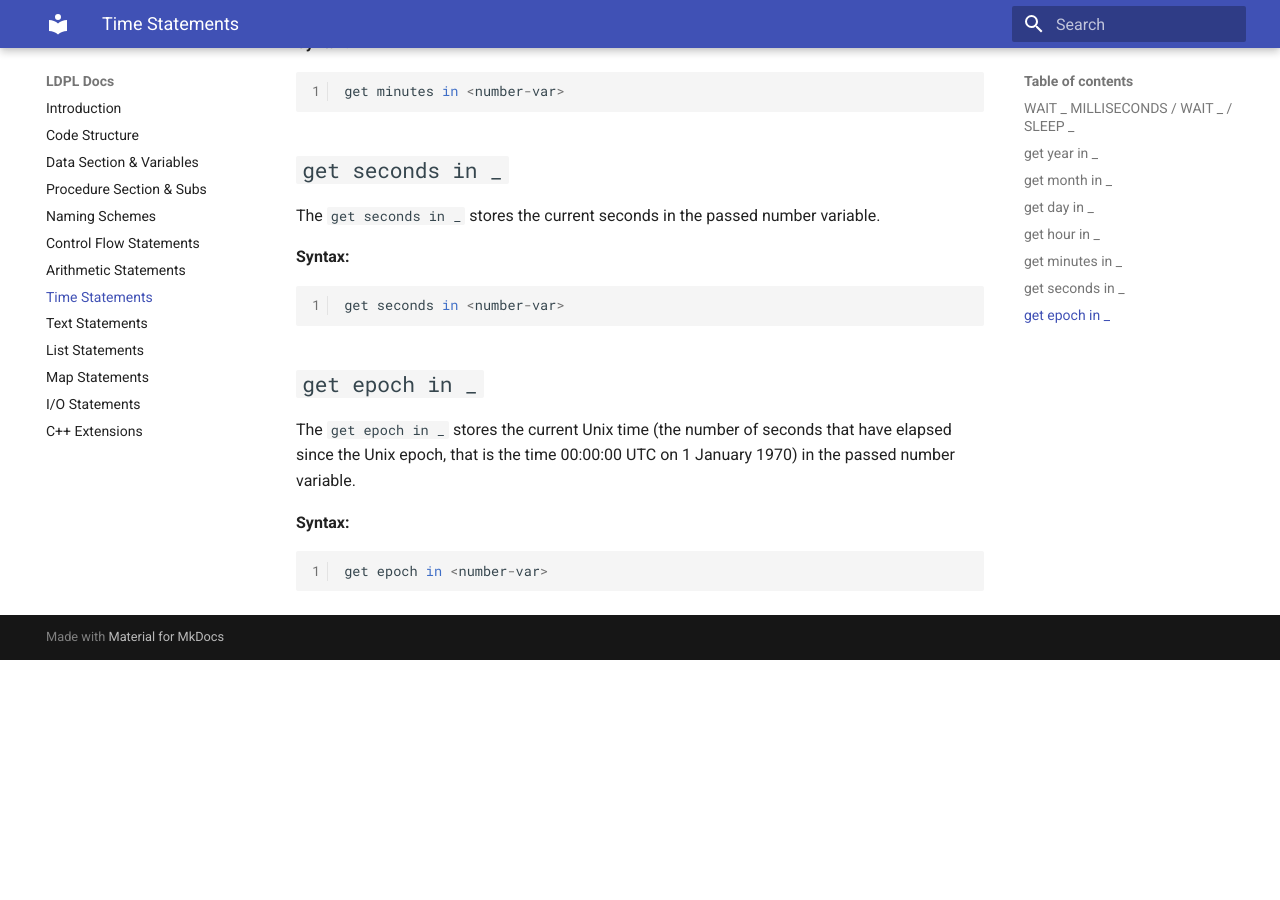
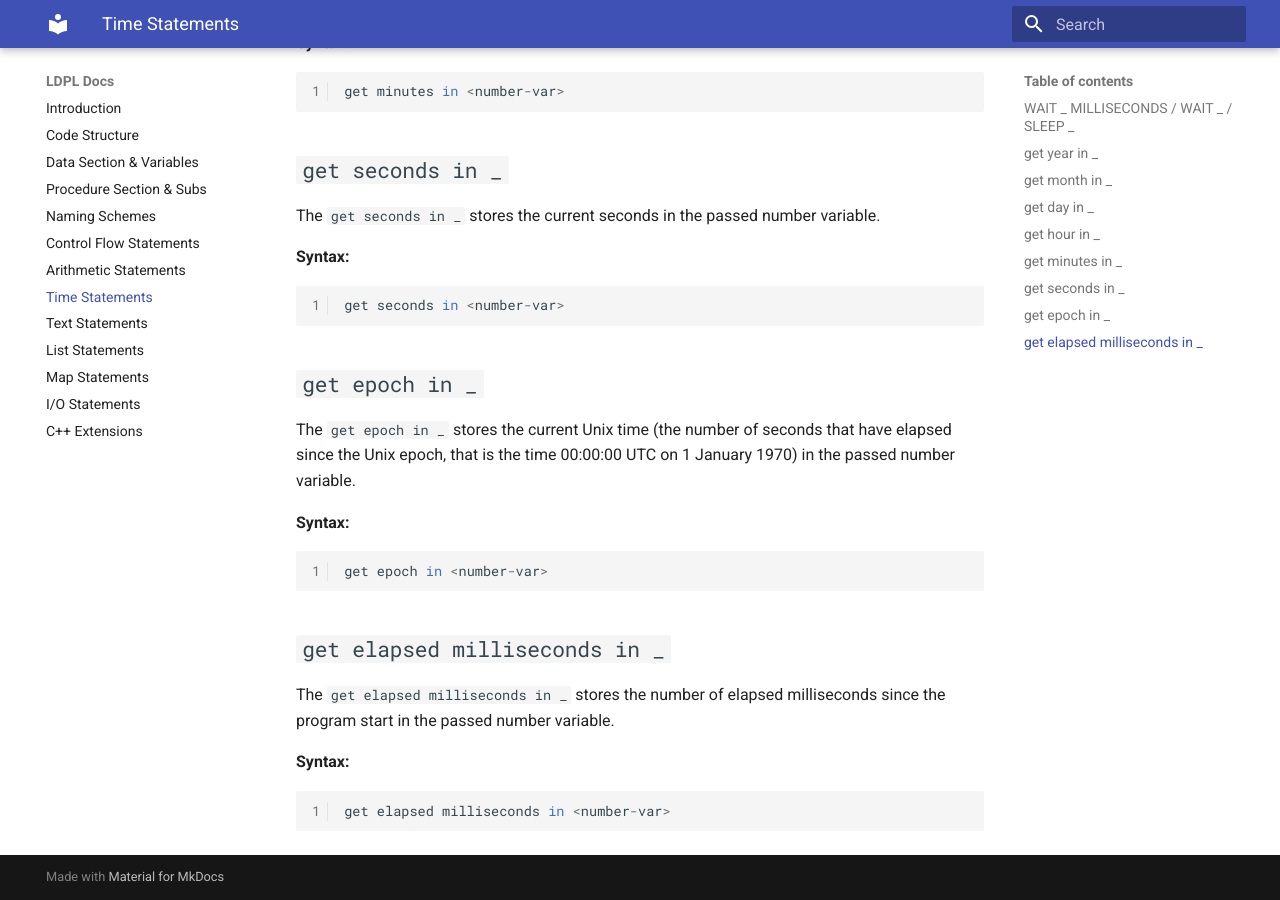
Before and after one commit to Lartu/ldpl, an MkDocs documentation site: the page built from docs/time.md, in a window 1280 px wide and 900 px high, scrolled down 1415 px. Built offline with MkDocs 1.6.1 and Material for MkDocs 9.7.7, drawn with Linux system fonts in a browser that asks for light colours; before the commit the page ends 2075 px from its top, so only the background shows below that.

Commit message:
Update time.md

````diff
--- a/docs/time.md
+++ b/docs/time.md
@@ -83,3 +83,13 @@ have elapsed since the Unix epoch, that is the time 00:00:00 UTC on 1 January
 ```coffeescript
 get epoch in <number-var>
 ```
+
+## `get elapsed milliseconds in _`
+
+The `get elapsed milliseconds in _` stores the number of elapsed milliseconds since the program start in the passed number variable.
+
+**Syntax:**
+
+```coffeescript
+get elapsed milliseconds in <number-var>
+```
````
